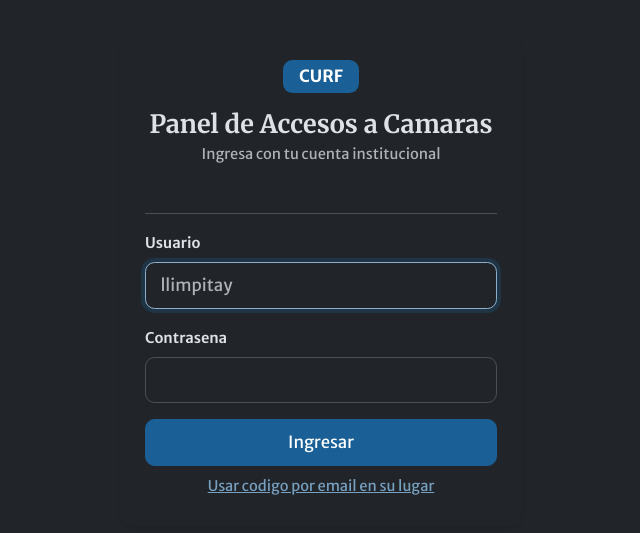
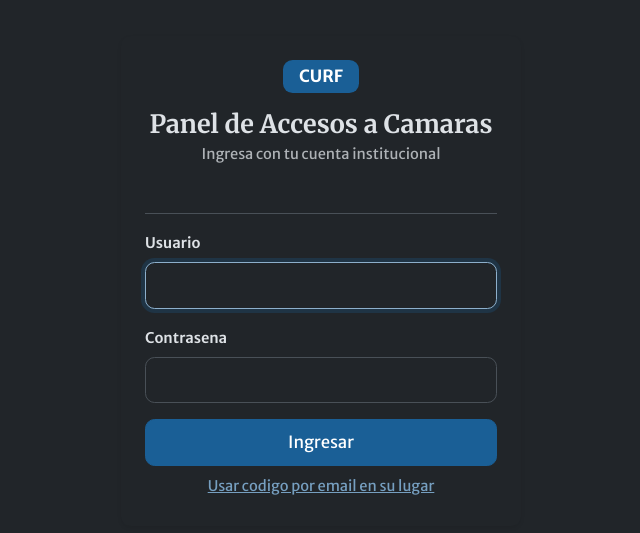
Before and after one commit to limpitay/Sistema-Camaras-CURF, a React (Vite) app in the folder frontend/: page /login in a window 1280 px wide. Shown: the part 119-652 px from the top of the page, without its empty margins (319-959 px from the left). Built offline with nearby package versions, Linux system fonts and the light colour scheme; no server answers.

Commit message:
Quitar placeholders de usuario en formularios de login y alta

```diff
--- a/frontend/src/pages/Login.jsx
+++ b/frontend/src/pages/Login.jsx
@@ -127,12 +127,12 @@ export default function Login() {
                   type="text"
                   value={usuario}
                   onChange={(e) => setUsuario(e.target.value)}
-                  placeholder="llimpitay"
                   className="form-control"
                   required
                   autoFocus
                   autoCapitalize="off"
                   autoCorrect="off"
+                  autoComplete="off"
                 />
               </div>
               <div className="mb-3">
@@ -165,7 +165,6 @@ export default function Login() {
                   type="email"
                   value={email}
                   onChange={(e) => setEmail(e.target.value)}
-                  placeholder="usuario@curf.ucc.edu.ar"
                   className="form-control"
                   required
                   autoFocus
@@ -191,7 +190,6 @@ export default function Login() {
                   inputMode="numeric"
                   value={codigo}
                   onChange={(e) => setCodigo(e.target.value)}
-                  placeholder="123456"
                   className="form-control"
                   required
                   autoFocus
--- a/frontend/src/pages/Usuarios.jsx
+++ b/frontend/src/pages/Usuarios.jsx
@@ -183,7 +183,6 @@ export default function Usuarios() {
                         className="form-control"
                         value={modal.username}
                         onChange={(e) => setModal((m) => ({ ...m, username: e.target.value, usernameAuto: false }))}
-                        placeholder="llimpitay"
                         autoCapitalize="off"
                         autoCorrect="off"
                         required
```
